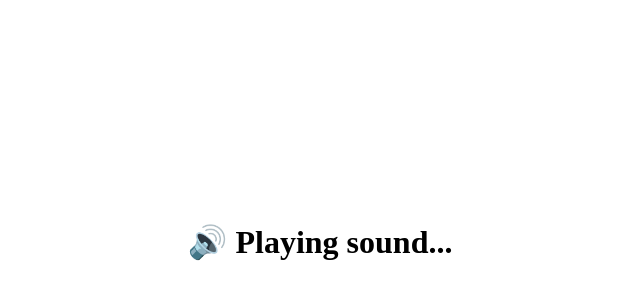
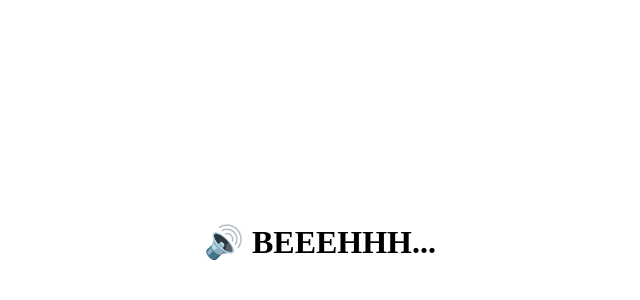
Before and after one commit to antiquecountrybg-svg/sheep, a plain HTML site: page index.html in a window 1280 px wide. Shown: the part 158-458 px from the top of the page, without its empty margins (320-960 px from the left). Drawn offline with Linux system fonts and the light colour scheme.

Commit message:
Update index.html

```diff
--- a/index.html
+++ b/index.html
@@ -4,6 +4,6 @@
 <audio autoplay>
 <source src="Sheep sound.mp3" type="audio/mpeg">
 </audio>
-<h1>🔊 Playing sound...</h1>
+<h1>🔊 BEEEHHH...</h1>
 </body>
 </html>
```
